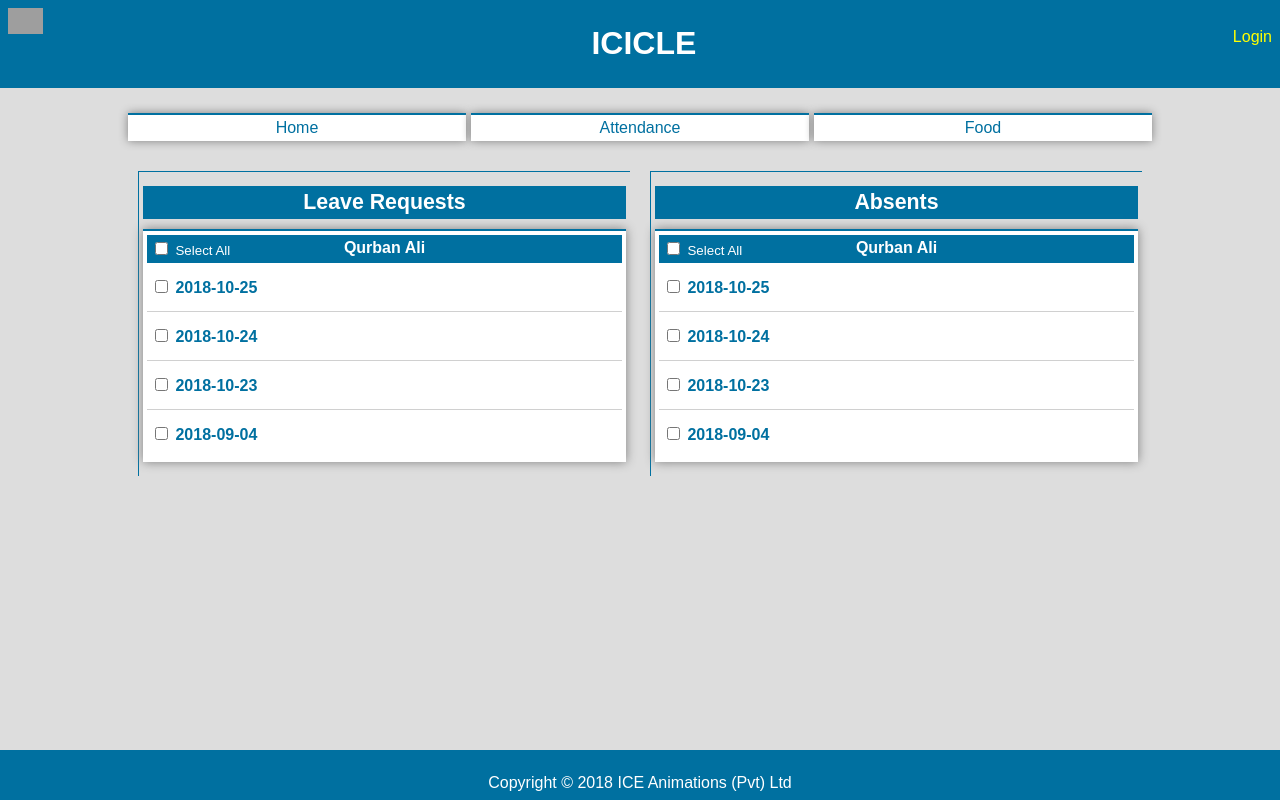
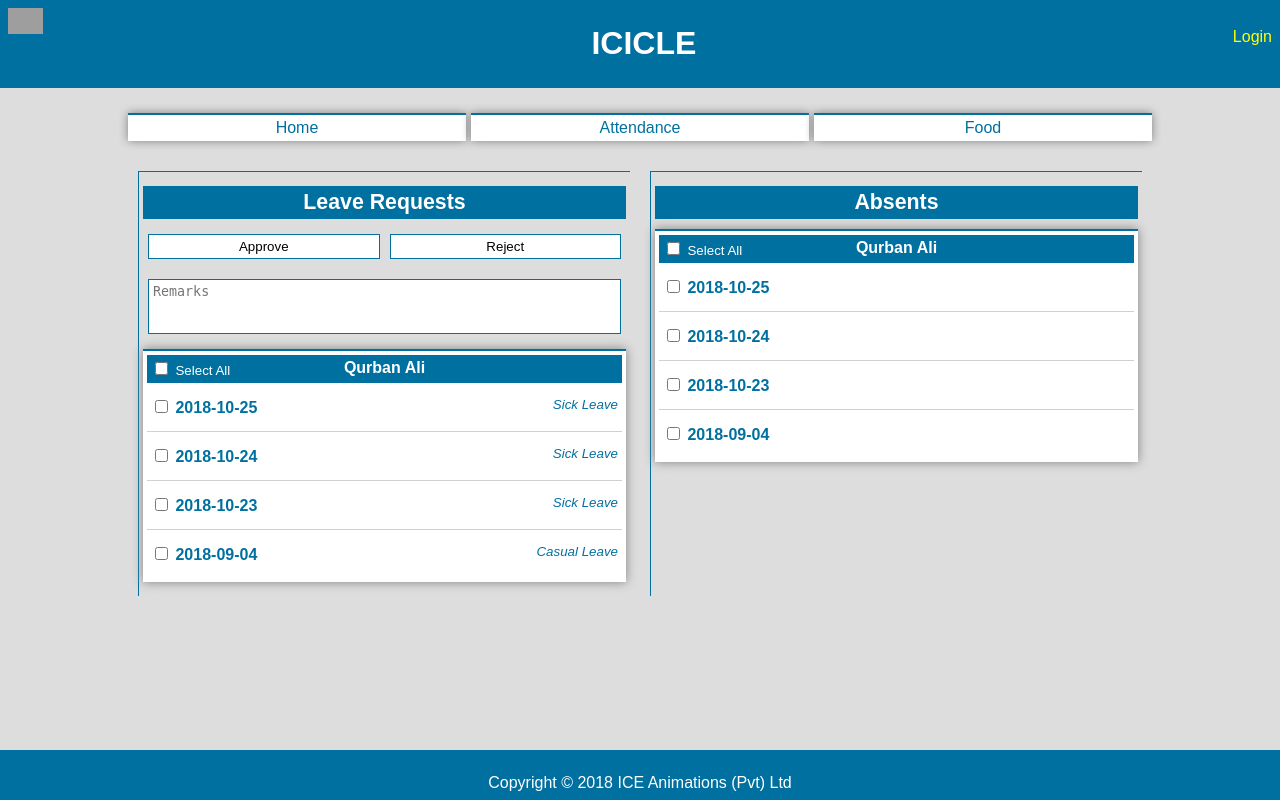
Before and after one commit to iceanimations/icicle, a Django app: template attendance/templates/attendance/leave_approval.html in a window 1280 px wide. Run offline with Django 3.2, Linux system fonts and the light colour scheme; the template is opened without the code that fills it: values that come from a table or form of the project are taken from there, others are empty; data comes from the database, SQL or seed files in the repository; both versions use the stored data as it was after the commit; grey boxes are pictures that could not be loaded.

Commit message:
approve, reject buttons, remarks box added in approve/

```diff
--- a/attendance/templates/attendance/leave_approval.html
+++ b/attendance/templates/attendance/leave_approval.html
@@ -8,6 +8,15 @@
 	<div class="col-6 simple-container">
 		<div class="row-simple">
 			<div class="col-12 text-center theme-color font-x-large"><b>Leave Requests</b></div>
+		</div>
+		<form method="post">
+			{% csrf_token %}
+			<div class="row-simple">
+				<input type="submit" name="approve_reject" value="Approve" class="col-6" />
+				<input type="submit" name="approve_reject" value="Reject" class="col-6" />
+			</div>
+			<div class="row-simple">
+				<textarea rows="3" placeholder="Remarks" class="col-12"></textarea>
 			</div>
 			{% for emp in employees_with_leaves %}
 			<div class="row-simple">
@@ -29,15 +38,19 @@
 							</div>
 						{% endif %}
 						<div class="row-simple">
-						<div class="col-12">
-							<input type="checkbox" value="{{ lv.date|date:"Y-m-d" }}" />
+							<div class="col-6">
+								<input type="checkbox" value="{{ lv.pk }}" />
 								<b>{{ lv.date|date:"Y-m-d" }}</b>
+							</div>
+							<div class="col-6 text-right font-small">
+								<i>{{ lv.leaveType }}</i>
 							</div>
 						</div>
 					{% endfor %}
 				</div>
 			</div>
 			{% endfor %}
+		</form>
 	</div>
 	<!-- Absents -->
 	<div class="col-6 simple-container">
```
Also changed, not shown: attendance/views.py (+6 -2 lines), db.sqlite3. Lines whose indentation alone changed are shown as unchanged.
